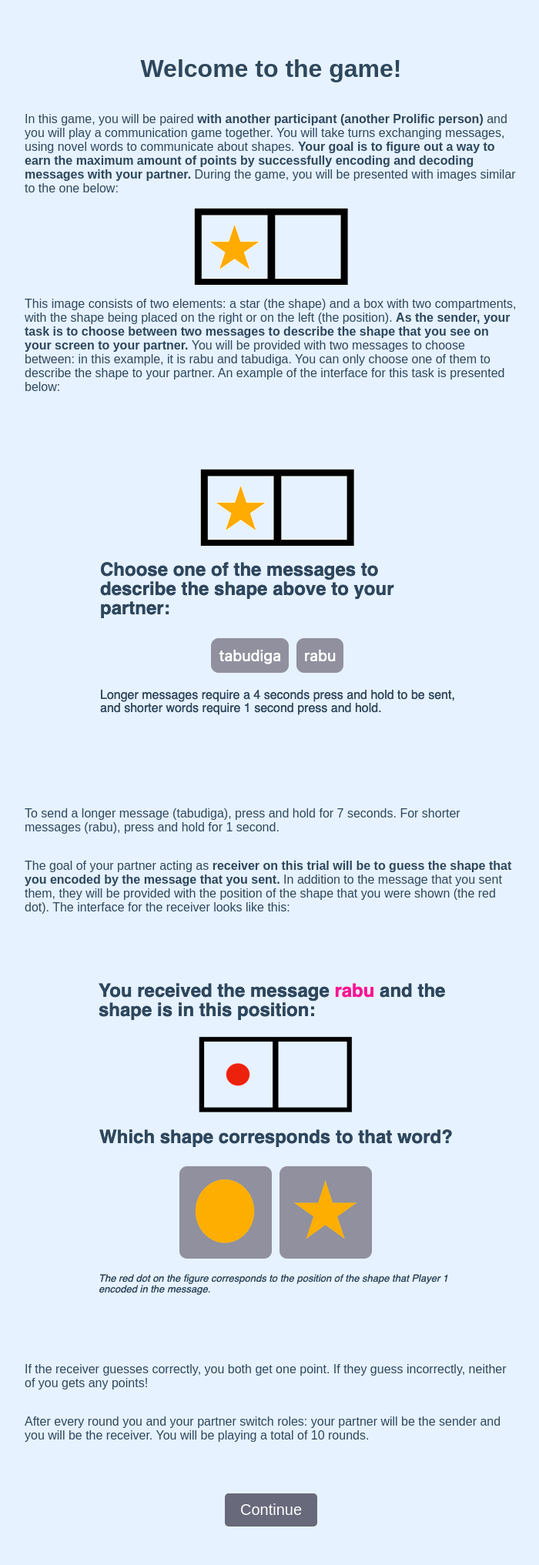
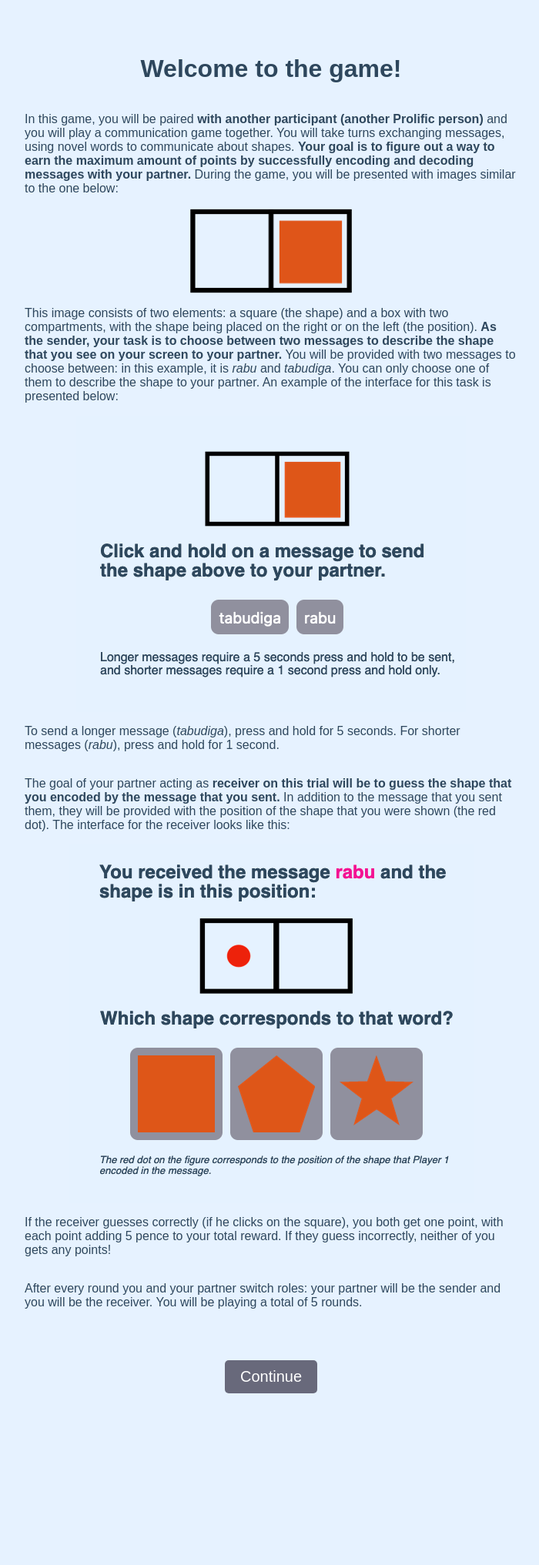
Before and after one commit to alexeykosh/2023-colexification-experiment, a Flask app: page / in a window 1280 px wide. Shown: the whole page at 77% size, without its empty margins (288-988 px from the left). After the commit the page ends 1810 px from the top, so only its background shows below. Run offline with Flask 2, Linux system fonts and the light colour scheme; some libraries are stand-ins or nearby versions.

Commit message:
pre-trial 1 version

```diff
--- a/src/app.py
+++ b/src/app.py
@@ -10,9 +10,13 @@ from collections import defaultdict
 from game import Game
 import os
 
+# to-do
+# 1. instead of using game, put the global stuff in experiments[experiment_id]
+
 ### FLASK SETUP ###
 
 set = random.randint(0, 9)
+
 
 app = Flask(__name__)
 app.config['SECRET_KEY'] = 'fdhjdfkhv!JJJfdsjkkjnsd'
@@ -22,9 +26,12 @@ app.config['CONTEXT_FOLDER'] = os.path.join('static', 'context')
 
 ### GLOBAL ###
 
-NROUNDS = 10
+NROUNDS = 5
 COST_SHORT = 1
-COST_LONG = 7
+COST_LONG = 5
+
+LINK_BONUS = "https://app.prolific.co/submissions/complete?cc=CVUISTHW"
+LINK_NO_BONUS = "https://app.prolific.co/submissions/complete?cc=CLL9A10A"
 
 queue = []
 experiments = defaultdict(dict)
@@ -93,6 +100,7 @@ def endgame():
 
 @app.route('/timeout')
 def timeout():
+    # ig someone joins this page, pop them from the queue
     user = request.cookies.get('user')
     if user in queue:
         queue.remove(user)
@@ -112,10 +120,12 @@ def joined_waiting_room():
     - How to account for randomized stimuli? One way is to have n folders with identical
     filenames and then randomly select one of the folders.
     '''
+    # global game
     user = request.cookies.get('user')
     experiment_id = int(request.cookies.get('experiment_id'))
     experiments[experiment_id]['game'] = Game({'T': ['r'], 'C': ['l'], 'S': ['r', 'l']}, rounds=NROUNDS)
     while experiments[experiment_id]['sender'] is None:
+        # waiting for receiver to join
         sleep(1)
     else:
         if experiments[experiment_id]['receiver'] == user:
@@ -129,11 +139,13 @@ def timer_done():
 
 @socketio.on('joinedStandBy')
 def joined_stand_by():
+    # if the user is the receiver, save sid to dict
     user = request.cookies.get('user')
     experiment_id = int(request.cookies.get('experiment_id'))
     game = experiments[experiment_id]['game']
     score = game.score
     round_number = game.current_round
+    # emit "updateScoreRound" with score and round number
     socketio.emit('updateScoreRound', {'score': score, 'round': round_number}, room=request.sid)
     if experiments[experiment_id]['receiver'] == user:
         experiments[experiment_id]['receiver_sid'] = request.sid
@@ -143,19 +155,34 @@ def joined_stand_by():
 
 @socketio.on('joinedSender')
 def joined_sender():
+    # global context
+    # global stimulus
+
     experiment_id = int(request.cookies.get('experiment_id'))
     game = experiments[experiment_id]['game']
     stimulus, context = game.generate_sc()
+
+    print(stimulus, context)
+
     socketio.emit('stimulus', {'st': os.path.join(app.config['STIMULI_FOLDER'],
                                                   f'{stimulus}-{context}.png')}, room=request.sid)
 
 @socketio.on('buttonPressedSender')
 def button_pressed(button_id):
+    '''
+    To-do:
+
+    - Solve the issue with the receiver being redirected using the broadcast=True.
+    '''
+    # global word
+
     user = request.cookies.get('user')
     experiment_id = int(request.cookies.get('experiment_id'))
     game = experiments[experiment_id]['game']
+
     button_ids = {1: 'rabu', 2: 'tabudiga'}
     game.log_word(button_ids[button_id])
+    # word = button_ids[button_id]
     experiment_id = int(request.cookies.get('experiment_id'))
     if experiments[experiment_id]['sender'] == user:
         socketio.emit('redirect', {'url': '/stand_by'}, room=request.sid)
@@ -180,6 +207,7 @@ def button_pressed(button_id):
 
     - Remove the global variables and put them into the game class.
     '''
+    # # global stimulus_out
     global old_sender
     global old_receiver
 
@@ -223,12 +251,21 @@ def joined_endgame():
     experiment_id = int(request.cookies.get('experiment_id'))
     game = experiments[experiment_id]['game']
     socketio.emit('score', {'score': game.score}, room=request.sid)
+    if game.score > 0:
+        socketio.emit('prolificLink', LINK_BONUS, room=request.sid)
+    else:
+        socketio.emit('prolificLink', LINK_NO_BONUS, room=request.sid)
+    # retreive names for both players
     receiver = experiments[experiment_id]['receiver']
     sender = experiments[experiment_id]['sender']
+    # retreive score
     score = game.score
+    # retrieve experiment id
     experiment_id = int(request.cookies.get('experiment_id'))
+    # save all of this information to logs/participants.csv
     with open('logs/participants.csv', 'a') as f:
         f.write(f'{experiment_id},{receiver},{sender},{score},set-{set}\n')
 
+
 if __name__ == '__main__':
     socketio.run(app, debug=False, port=9001)
--- a/src/templates/description.html
+++ b/src/templates/description.html
@@ -15,6 +15,7 @@
             text-align: left;
             background-color: #e6f2ff;;
         }
+
 		main {
 			display: flex;
 			flex-direction: column;
@@ -23,6 +24,7 @@
 			margin-top: 50px;
 			margin-bottom: 50px;
 		}
+
 		img {
             /* center images */
             display: block;
@@ -30,6 +32,7 @@
             margin-right: auto;
 			max-width: 100%;
 		}
+
 		button {
 			display: none;
 			margin-top: 50px;
@@ -41,8 +44,13 @@
 			border-radius: 5px;
 			cursor: pointer;
 		}
+
 		button.show {
 			display: block;
+		}
+
+		.stimuli {
+			max-width: 35%;
 		}
 	</style>
 </head>
@@ -50,18 +58,18 @@
 	<h1>Welcome to the game!</h1>
 
 	<p>In this game, you will be paired <b>with another participant (another Prolific person)</b> and you will play a communication game together. You will take turns exchanging messages, using novel words to communicate about shapes. <b>Your goal is to figure out a way to earn the maximum amount of points by successfully encoding and decoding messages with your partner.</b> During the game, you will be presented with images similar to the one below: </p>
-	<img src="/static/interface/S-l.png">
-	<p>This image consists of two elements: a star (the shape) and a box with two compartments, with the shape being placed on the right or on the left (the position). <b>As the sender, your task is to choose between two messages to describe the shape that you see on your screen to your partner.</b> You will be provided with two messages to choose between: in this example, it is rabu and tabudiga. You can only choose one of them to describe the shape to your partner. An example of the interface for this task is presented below:</p>
+	<img src="/static/interface/S-l.png" class="stimuli">
+	<p>This image consists of two elements: a square (the shape) and a box with two compartments, with the shape being placed on the right or on the left (the position). <b>As the sender, your task is to choose between two messages to describe the shape that you see on your screen to your partner.</b> You will be provided with two messages to choose between: in this example, it is <i>rabu</i> and <i>tabudiga</i>. You can only choose one of them to describe the shape to your partner. An example of the interface for this task is presented below:</p>
 
     <img src="/static/interface/sender.png">
 
-	<p>To send a longer message (tabudiga), press and hold for {{ cost_long }} seconds. For shorter messages (rabu), press and hold for {{ cost_short }} second. </p>
+	<p>To send a longer message (<i>tabudiga</i>), press and hold for {{ cost_long }} seconds. For shorter messages (<i>rabu</i>), press and hold for {{ cost_short }} second. </p>
 
 	<p>The goal of your partner acting as <b>receiver on this trial will be to guess the shape that you encoded by the message that you sent.</b> In addition to the message that you sent them, they will be provided with the position of the shape that you were shown (the red dot). The interface for the receiver looks like this:</p>
 
     <img src="/static/interface/receiver.png">
 
-	<p>If the receiver guesses correctly, you both get one point. If they guess incorrectly, neither of you gets any points! </p>
+	<p>If the receiver guesses correctly (if he clicks on the square), you both get one point, with each point adding 5 pence to your total reward. If they guess incorrectly, neither of you gets any points! </p>
 
 	<p>After every round  you and your partner switch roles: your partner will be the sender and you will be the receiver. You will be playing a total of {{ nrounds }} rounds.</p>
 
@@ -83,7 +91,7 @@
 
 		setTimeout(function() {
 			document.getElementById("continueBtn").style.display = "block";
-		}, 1000);
+		}, 0);
 
         // if continue button is clicked, emit continue event
         document.getElementById("continueBtn").addEventListener("click", function() {
--- a/src/templates/result.html
+++ b/src/templates/result.html
@@ -34,7 +34,7 @@
 
 			// Update the content on the page
 			var statusElement = document.getElementById('status');
-			if (message === 'Correct!') {
+			if (message === 'Correct! (+5p)') {
 				statusElement.innerHTML = message.bold().fontcolor('green').fontsize(150);
 			} else {
 				statusElement.innerHTML = message;
```
Also changed, not shown: src/templates/endgame.html (+11 -12 lines), src/templates/sender.html (+2 -5 lines), src/static/interface/S-l.png, src/static/interface/receiver.png, src/static/interface/sender.png.
